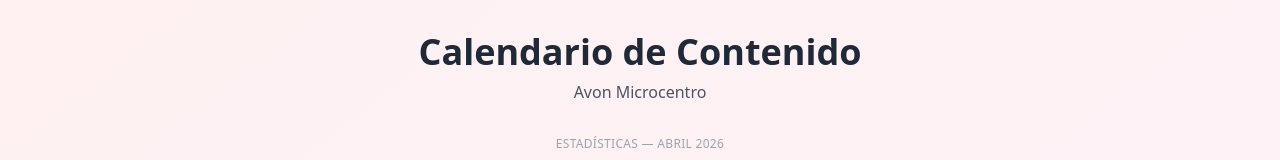
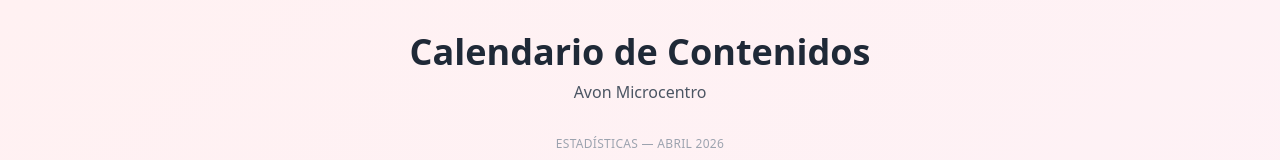
Before and after one commit to paulcaballerolobo/CalendarAvon, a React (Vite) app: page /calendarioavonmicrocentro in a window 1280 px wide. Shown: the top 160 px of the page. Built offline with nearby package versions, Linux system fonts and the light colour scheme; no server answers; the database is empty.

Commit message:
Fix typo in header from 'Contenido' to 'Contenidos'

```diff
--- a/src/pages/PublicPage.tsx
+++ b/src/pages/PublicPage.tsx
@@ -168,7 +168,7 @@ export function PublicPage() {
       <div className="max-w-7xl mx-auto px-4 py-8">
         <div className="text-center mb-8">
           <h1 className="text-4xl font-bold text-gray-800 mb-2">
-            Calendario de Contenido
+            Calendario de Contenidos
           </h1>
           <p className="text-gray-600">Avon Microcentro</p>
         </div>
```
